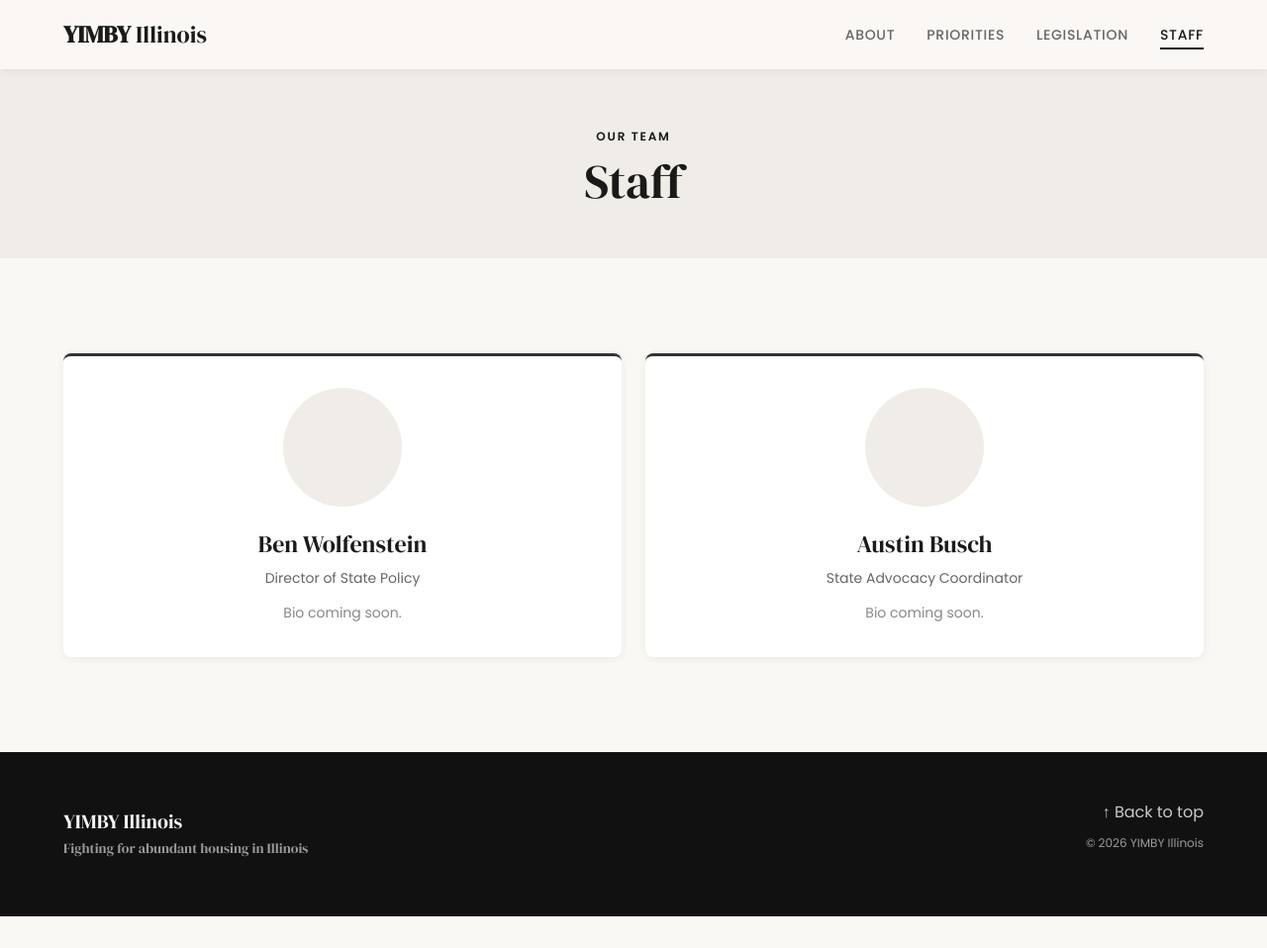
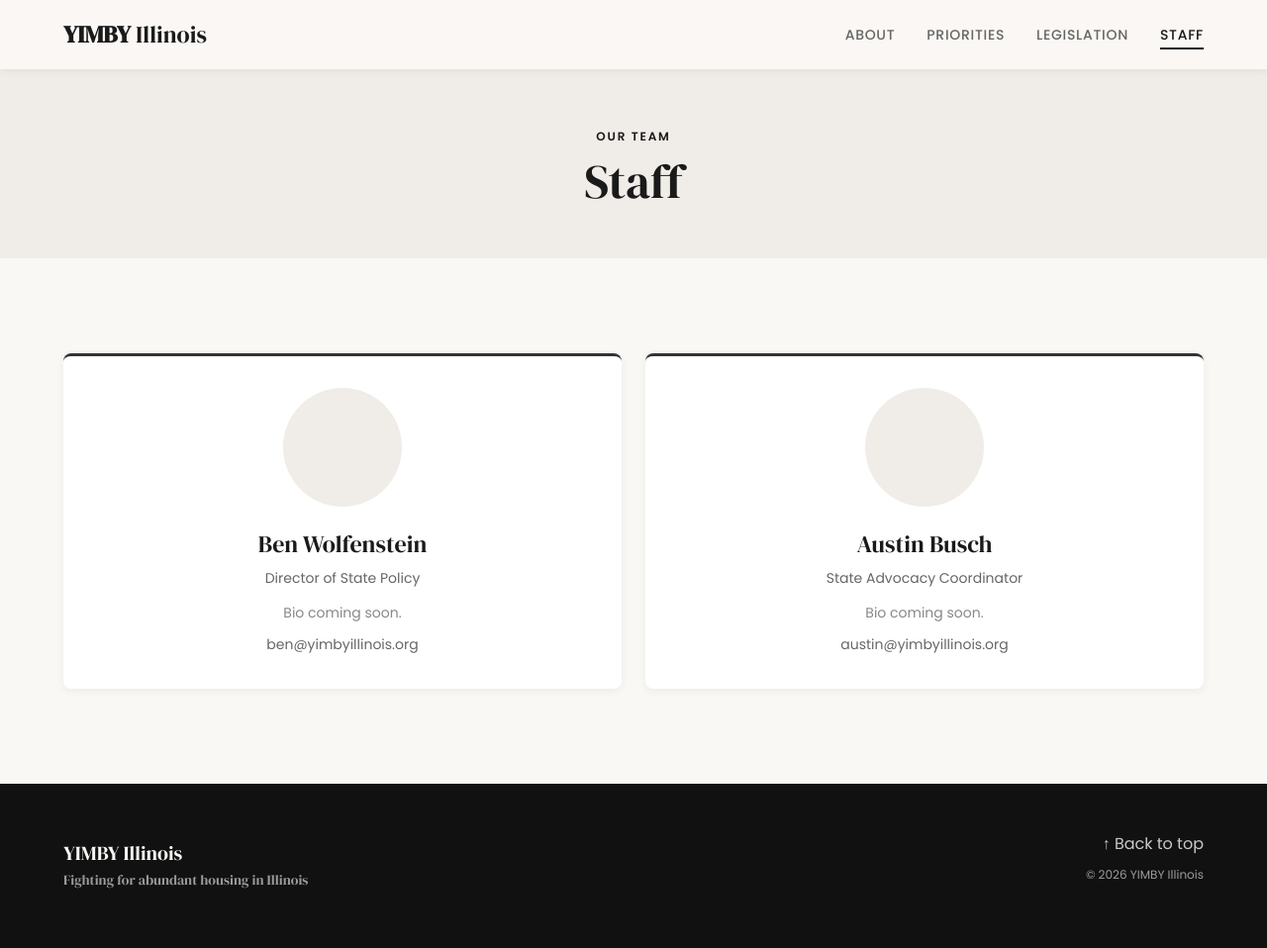
Before and after one commit to AbundantHousingIllinois/yimby-illinois, a Jekyll site: the page built from staff.html, in a window 1280 px wide and 958 px high. Shown: the whole window at 99% size. Built offline with Jekyll 4.4.1, drawn with Linux system fonts in a browser that asks for light colours.

Commit message:
Add obfuscated staff email links via JS assembly
Co-Authored-By: Claude Opus 4.6 (1M context) <noreply@anthropic.com>

```diff
--- a/_sass/_sections.scss
+++ b/_sass/_sections.scss
@@ -245,6 +245,21 @@
   margin-bottom: 0;
 }
 
+.staff-card__email {
+  font-size: $type-small;
+  margin-top: 0.5rem;
+  margin-bottom: 0;
+
+  a {
+    color: $color-text-muted;
+    text-decoration: none;
+
+    &:hover {
+      text-decoration: underline;
+    }
+  }
+}
+
 // ----- Action Cards (legacy) -----
 
 .action-card {
--- a/assets/js/main.js
+++ b/assets/js/main.js
@@ -57,6 +57,19 @@ document.addEventListener('DOMContentLoaded', () => {
     reveals.forEach(el => revealObserver.observe(el));
   }
 
+  // ---- Staff email assembly ----
+  document.querySelectorAll('.staff-card__email').forEach(el => {
+    const name = el.dataset.name;
+    const domain = el.dataset.domain;
+    if (name && domain) {
+      const addr = name + '@' + domain;
+      const link = document.createElement('a');
+      link.href = 'mailto:' + addr;
+      link.textContent = addr;
+      el.appendChild(link);
+    }
+  });
+
   // ---- Active nav highlight (path-based) ----
   const navLinks = document.querySelectorAll('.nav__links .nav__link');
   const currentPath = window.location.pathname;
--- a/staff.html
+++ b/staff.html
@@ -20,12 +20,14 @@ permalink: /staff/
         <h3>Ben Wolfenstein</h3>
         <p class="staff-card__role">Director of State Policy</p>
         <p class="staff-card__bio">Bio coming soon.</p>
+        <p class="staff-card__email" data-name="ben" data-domain="yimbyillinois.org"></p>
       </div>
       <div class="staff-card">
         <div class="staff-card__photo" aria-label="Photo of Austin Busch"></div>
         <h3>Austin Busch</h3>
         <p class="staff-card__role">State Advocacy Coordinator</p>
         <p class="staff-card__bio">Bio coming soon.</p>
+        <p class="staff-card__email" data-name="austin" data-domain="yimbyillinois.org"></p>
       </div>
     </div>
   </div>
```
